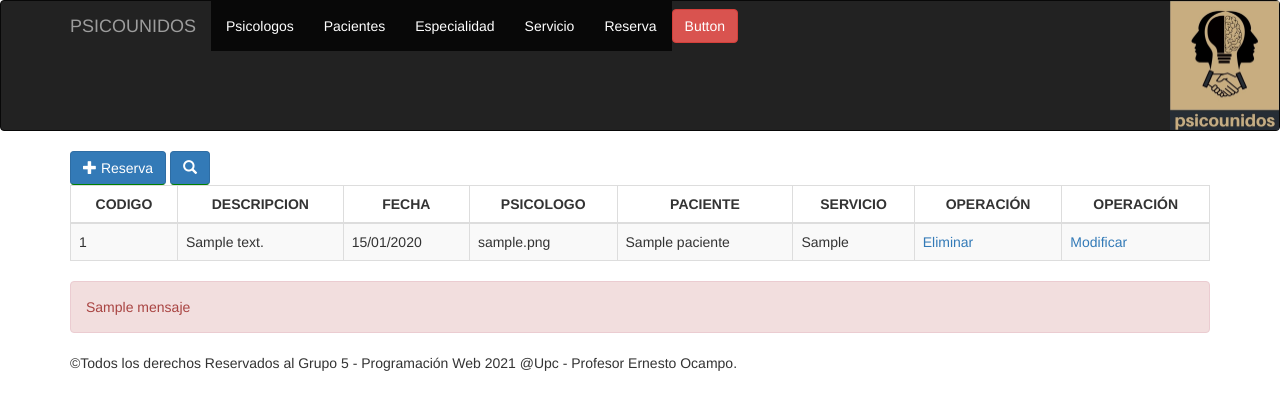
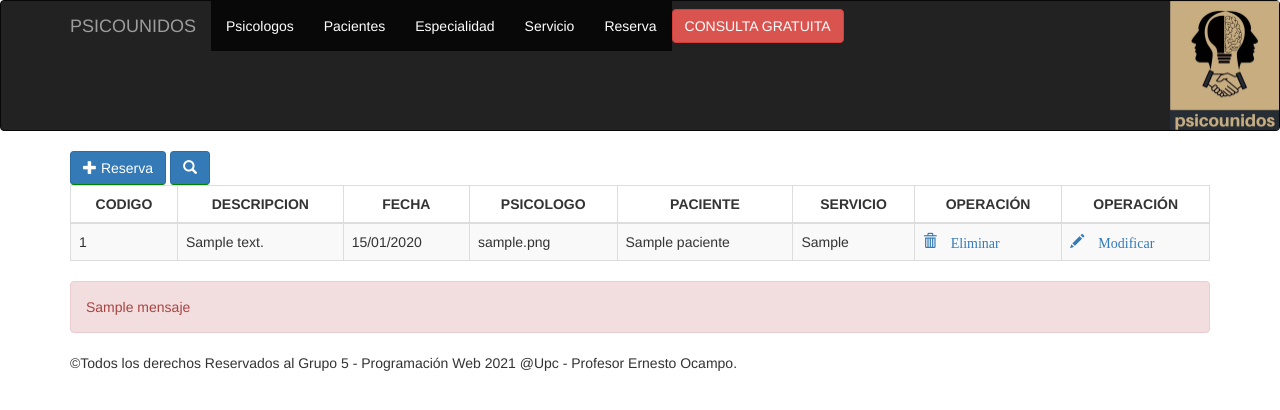
Before and after one commit to luistedes21-ui/spring, a Spring app: page /listReserva in a window 1280 px wide. Shown: the top 410 px of the page. Run offline with Thymeleaf, Linux system fonts and the light colour scheme; the template is opened without the code that fills it: most values are stand-ins (such as "Sample title", 1, 10 or a date in 2020); data that the repository does not hold is empty; some libraries are stand-ins or nearby versions.

Commit message:
Modificación en listEspecialidad, listPaciente, listPsicologo, listReserva, listServicio
Frontend: Todas las listas tienen en la columna de operación tienen un glyphicon respectivo

```diff
--- a/probandoando123/src/main/resources/templates/fragments/header.html
+++ b/probandoando123/src/main/resources/templates/fragments/header.html
@@ -40,7 +40,7 @@
 
 				</ul>
 
-				<button class="btn btn-danger navbar-btn">Button</button>
+				<button class="btn btn-danger navbar-btn">CONSULTA GRATUITA</button>
 				</div>
 			</div>
 		</nav>
--- a/probandoando123/src/main/resources/templates/listEspecialidad.html
+++ b/probandoando123/src/main/resources/templates/listEspecialidad.html
@@ -51,8 +51,8 @@
                                  <tr th:each="esp: ${listaEspecialidades}">
                                        <td th:text="${esp.idEspecialidad}"></td>
                                        <td th:text="${esp.nombreEspecialidad}"></td>
-                                     <td><a th:href="@{/especialidad/eliminar?id=}+${esp.idEspecialidad}">Eliminar</a></td>
-									<td><a th:href="@{'/especialidad/modificar/' + ${esp.idEspecialidad}}">Modificar</a></td>
+                                     <td><a th:href="@{/especialidad/eliminar?id=}+${esp.idEspecialidad}"><span class="glyphicon glyphicon-trash" aria-hidden="true">  Eliminar</span></a></td>
+									<td><a th:href="@{'/especialidad/modificar/' + ${esp.idEspecialidad}}"><span class="glyphicon glyphicon-pencil" aria-hidden="true">  Modificar</span></a></td>
                             </tbody>
                          </table>
                          </div>
--- a/probandoando123/src/main/resources/templates/listPaciente.html
+++ b/probandoando123/src/main/resources/templates/listPaciente.html
@@ -51,8 +51,8 @@
                                        <td th:text="${pac.apellidoPaciente}"></td>
                                        <td th:text="${pac.edadPaciente}"></td>
                                        <td th:text="${pac.dniPaciente}"></td>
-                                      <td><a th:href="@{/paciente/eliminar?id=}+${pac.idPaciente}">Eliminar</a></td>
-									<td><a th:href="@{'/paciente/modificar/' + ${pac.idPaciente}}">Modificar</a></td>
+                                      <td><a th:href="@{/paciente/eliminar?id=}+${pac.idPaciente}"><span class="glyphicon glyphicon-trash" aria-hidden="true">  Eliminar</span></a></td>
+									<td><a th:href="@{'/paciente/modificar/' + ${pac.idPaciente}}"><span class="glyphicon glyphicon-pencil" aria-hidden="true">  Modificar</span></a></td>
                                  </tr>
                             </tbody>
                          </table>
--- a/probandoando123/src/main/resources/templates/listPsicologo.html
+++ b/probandoando123/src/main/resources/templates/listPsicologo.html
@@ -47,8 +47,8 @@
 									<td th:text="${psi.idPsicologo}"></td>
 									<td th:text="${psi.nombrePsicologo}"></td>
 									<td th:text="${psi.codigoCPSP}"></td>
-									<td><a th:href="@{/psicologo/eliminar?id=}+${psi.idPsicologo}">Eliminar</a></td>
-									<td><a th:href="@{'/psicologo/modificar/' + ${psi.idPsicologo}}">Modificar</a></td>
+									<td><a th:href="@{/psicologo/eliminar?id=}+${psi.idPsicologo}"><span class="glyphicon glyphicon-trash" aria-hidden="true">  Eliminar</span></a></td>
+									<td><a th:href="@{'/psicologo/modificar/' + ${psi.idPsicologo}}"><span class="glyphicon glyphicon-pencil" aria-hidden="true">  Modificar</span></a></td>
 								</tr>
 							</tbody>
 						</table>
--- a/probandoando123/src/main/resources/templates/listReserva.html
+++ b/probandoando123/src/main/resources/templates/listReserva.html
@@ -53,9 +53,8 @@
 								<td th:text="${res.psicologo.nombrePsicologo}"></td>
 								<td th:text="${res.paciente.nombrePaciente}"></td>
 								<td th:text="${res.servicioReserva}"></td>
-								<td><a th:href="@{/reserva/eliminar?id=}+${res.idReserva}">Eliminar</a></td>
-								<td><a
-									th:href="@{'/reserva/modificar/' + ${res.idReserva}}">Modificar</a></td>
+								<td><a th:href="@{/reserva/eliminar?id=}+${res.idReserva}"><span class="glyphicon glyphicon-trash" aria-hidden="true">  Eliminar</span></a></td>
+								<td><a th:href="@{'/reserva/modificar/' + ${res.idReserva}}"><span class="glyphicon glyphicon-pencil" aria-hidden="true">  Modificar</span></a></td>
 							</tr>
 						</tbody>
 					</table>
--- a/probandoando123/src/main/resources/templates/listServicio.html
+++ b/probandoando123/src/main/resources/templates/listServicio.html
@@ -55,8 +55,8 @@
                                        <td th:text="${serv.nombreServicio}"></td>
                                        <td th:text="${'S/.  '+serv.costoServicio}"></td>
                                         <td th:text="${serv.especialidad.nombreEspecialidad}"></td>
-                                         <td><a th:href="@{/servicio/eliminar?id=}+${serv.idServicio}">Eliminar</a></td>
-									<td><a th:href="@{'/servicio/modificar/' + ${serv.idServicio}}">Modificar</a></td>
+                                         <td><a th:href="@{/servicio/eliminar?id=}+${serv.idServicio}"><span class="glyphicon glyphicon-trash" aria-hidden="true">  Eliminar</span></a></td>
+									<td><a th:href="@{'/servicio/modificar/' + ${serv.idServicio}}"><span class="glyphicon glyphicon-pencil" aria-hidden="true">  Modificar</span></a></td>
                                  </tr>
                             </tbody>
                          </table>
```
